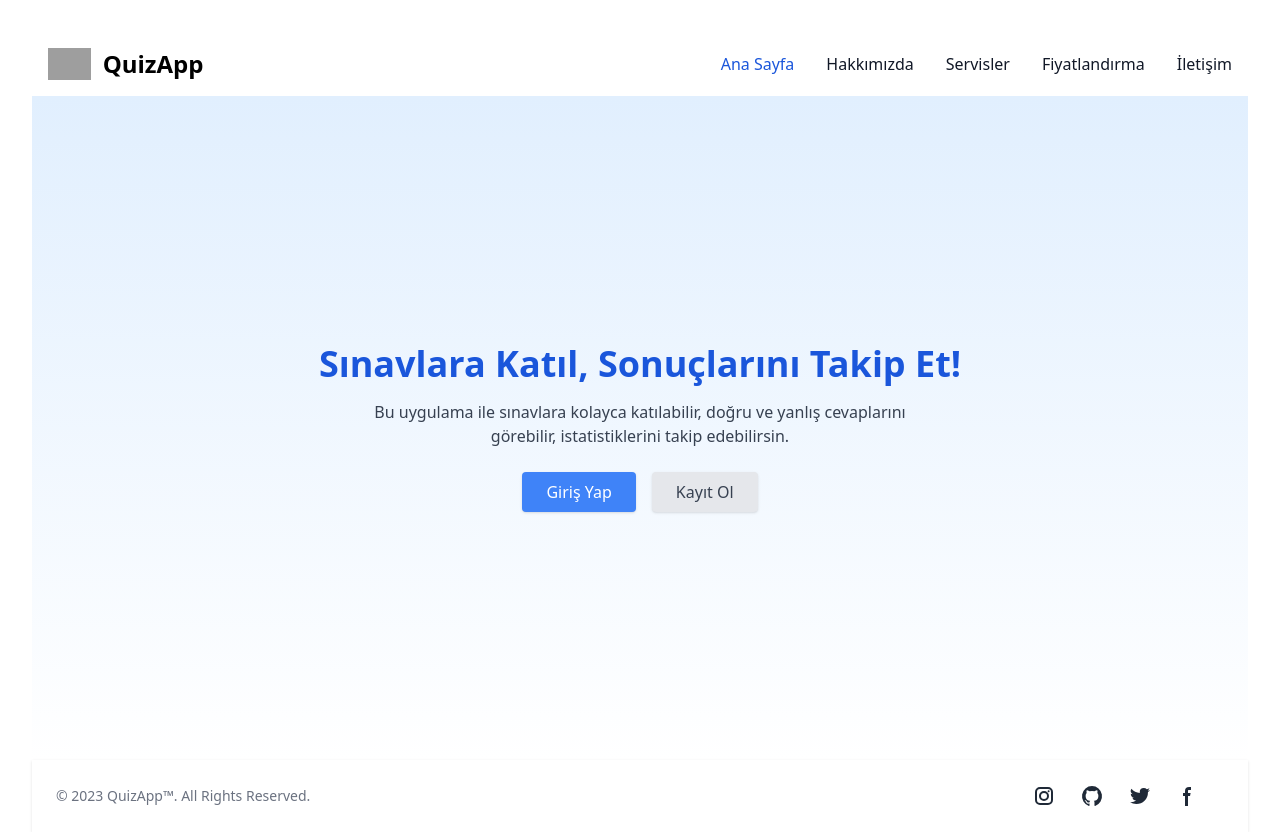
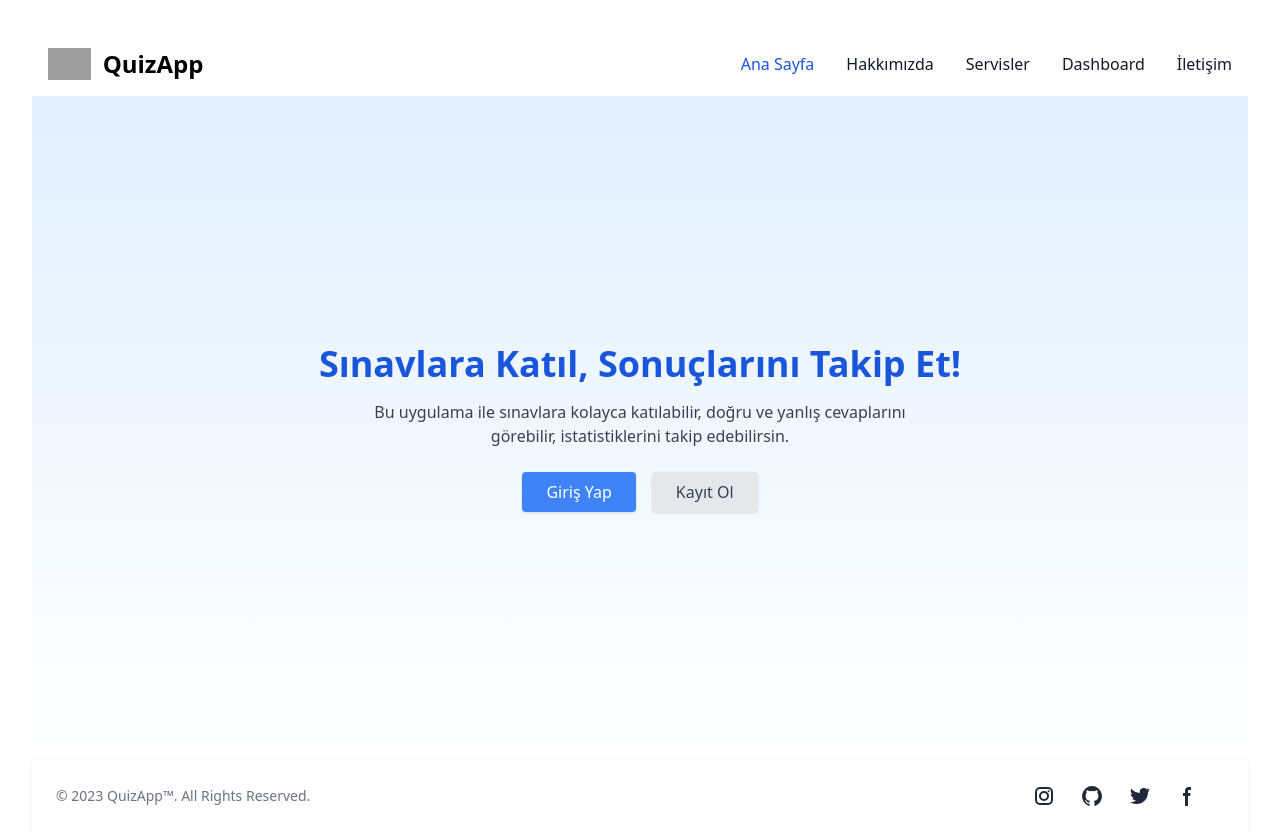
Before and after one commit to yusuftopcuu0/quiz-web-app, a React (Vite) app in the folder client/: page / in a window 1280 px wide. Built offline with nearby package versions, Linux system fonts and the light colour scheme; grey boxes are pictures that could not be loaded.

Commit message:
Add dashboard navigation to Navbar component

```diff
--- a/client/src/components/Navbar.tsx
+++ b/client/src/components/Navbar.tsx
@@ -1,7 +1,15 @@
 import { useState } from 'react'
+import { useNavigate } from 'react-router-dom'
 
 const Navbar = () => {
   const [isOpen, setIsOpen] = useState(false)
+
+  const navigate = useNavigate()
+
+  const dashClick = () => {
+    navigate('/auth/login')
+  }
+
   return (
     <nav className="bg-white border-gray-200 dark:bg-gray-900">
       <div className="max-w-screen-xl flex flex-wrap items-center justify-between mx-auto p-4">
@@ -74,12 +82,12 @@ const Navbar = () => {
                 href="#"
                 className="block py-2 px-3 text-gray-900 rounded hover:bg-gray-100 md:hover:bg-transparent md:hover:text-blue-700 md:p-0 dark:text-white md:dark:hover:text-blue-500"
               >
-                Fiyatlandırma
+                Dashboard
               </a>
             </li>
             <li>
               <a
-                href="#"
+                onClick={dashClick}
                 className="block py-2 px-3 text-gray-900 rounded hover:bg-gray-100 md:hover:bg-transparent md:hover:text-blue-700 md:p-0 dark:text-white md:dark:hover:text-blue-500"
               >
                 İletişim
```
